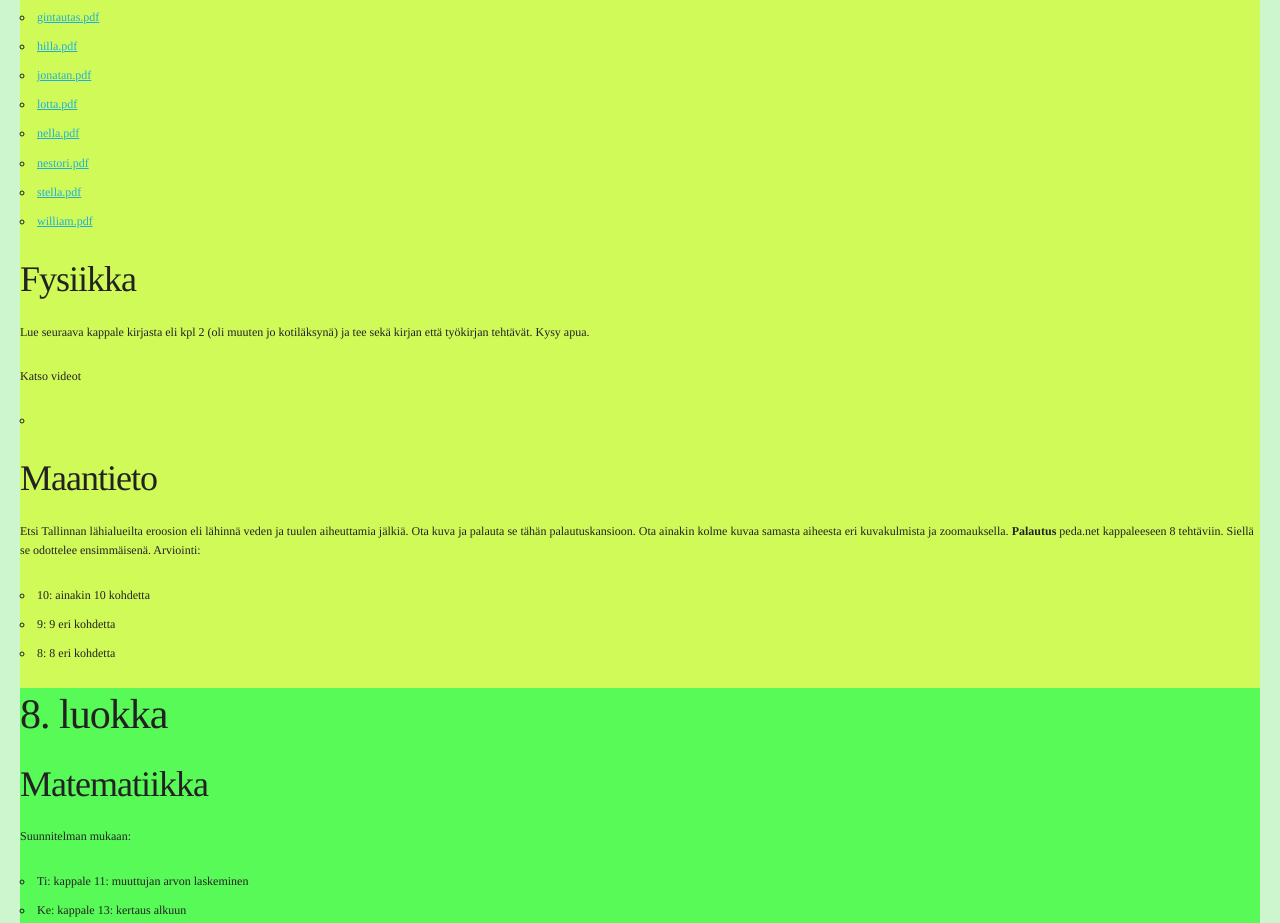
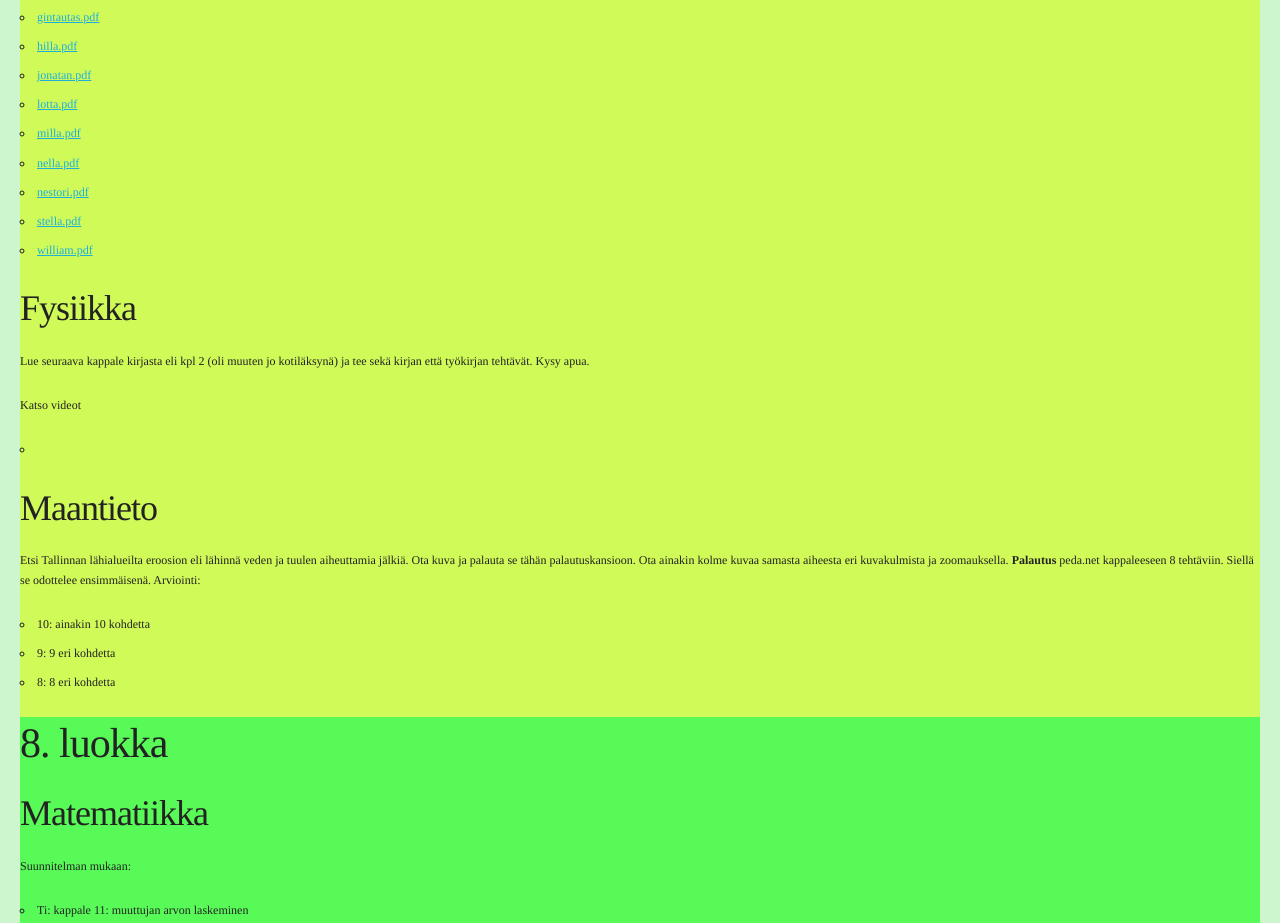
Before and after one commit to markkuleino/koulu, a plain HTML site: page index.html in a window 1280 px wide. Shown: the part 1320-2243 px from the top of the page. Drawn offline with Linux system fonts and the light colour scheme.

Commit message:
yksi joukkoon

```diff
--- a/index.html
+++ b/index.html
@@ -153,6 +153,7 @@ body{
 <li><a href="kokeet/hilla.pdf">hilla.pdf</a></li>
 <li><a href="kokeet/jonatan.pdf">jonatan.pdf</a></li>
 <li><a href="kokeet/lotta.pdf">lotta.pdf</a></li>
+<li><a href="kokeet/milla.pdf">milla.pdf</a></li>
 <li><a href="kokeet/nella.pdf">nella.pdf</a></li>
 <li><a href="kokeet/nestori.pdf">nestori.pdf</a></li>
 <li><a href="kokeet/stella.pdf">stella.pdf</a></li>
```
Also changed, not shown: 1 other file.
